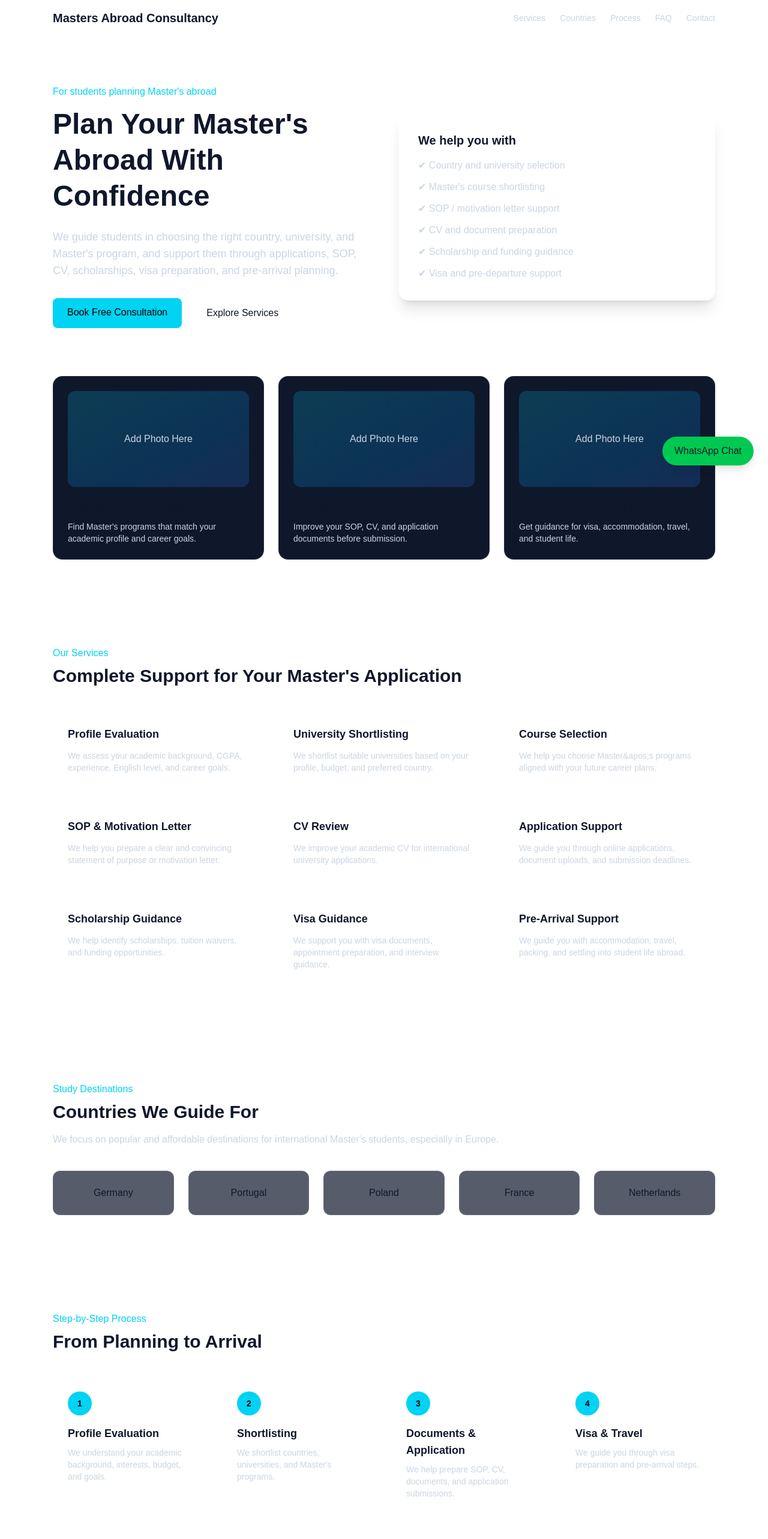
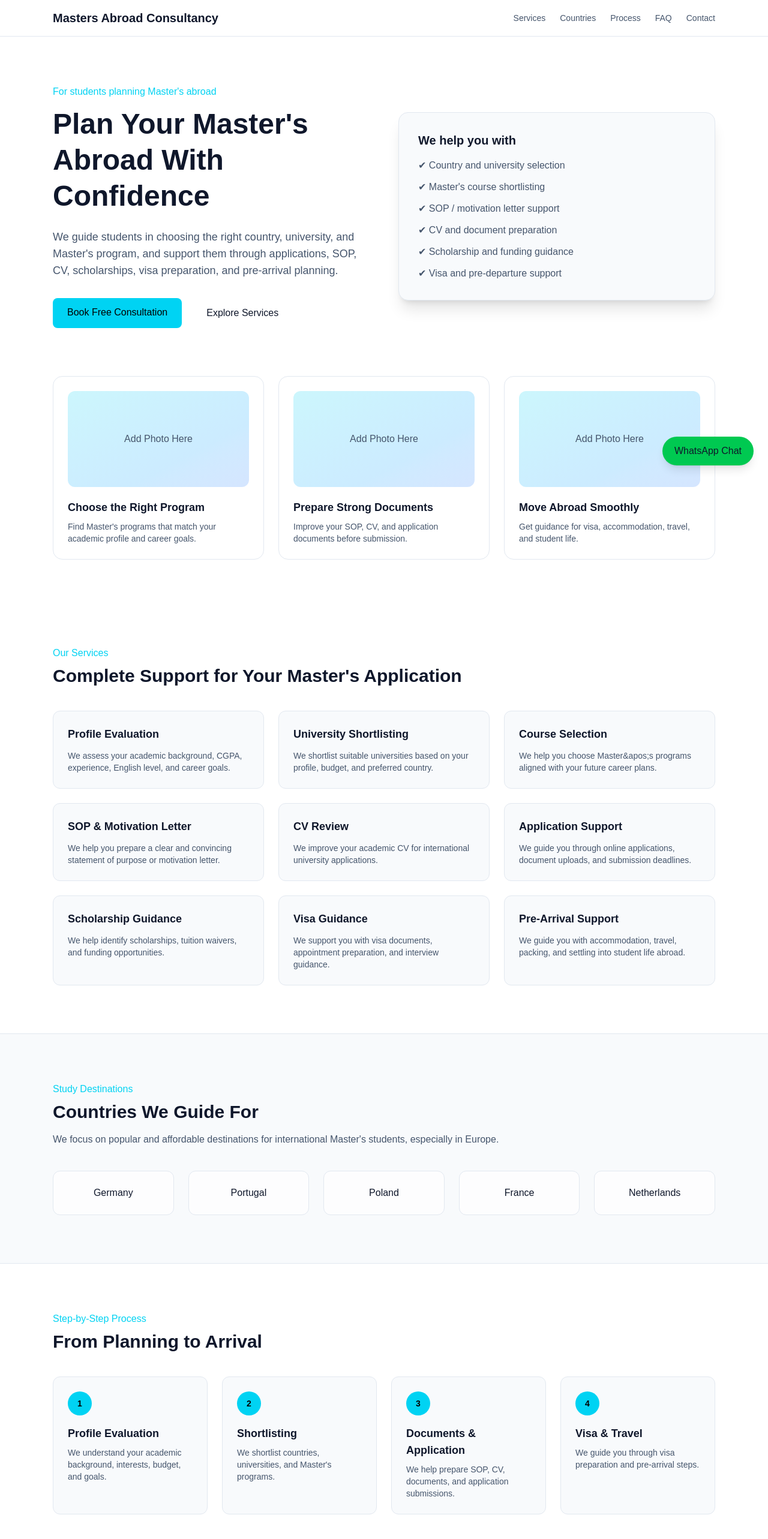
Before and after one commit to pjsr39/student-consultancy, a Next.js app: page / in a window 1280 px wide. Shown: the top 2566 px of the page at 60% size. Built offline with nearby package versions, Linux system fonts and the light colour scheme.

Commit message:
Update page.tsx

```diff
--- a/app/page.tsx
+++ b/app/page.tsx
@@ -5,11 +5,11 @@ export default function Page() {
     <main className="min-h-screen bg-white text-slate-900">
 
       {/* HEADER */}
-      <header className="sticky top-0 z-40 border-b border-white/10 bg-white/90 backdrop-blur">
+      <header className="sticky top-0 z-40 border-b border-slate-200 bg-white/90 backdrop-blur">
         <div className="max-w-6xl mx-auto px-6 py-4 flex justify-between items-center">
           <h1 className="text-xl font-semibold">Masters Abroad Consultancy</h1>
 
-          <nav className="hidden md:flex gap-6 text-sm text-slate-300">
+          <nav className="hidden md:flex gap-6 text-sm text-slate-600">
             <a href="#services" className="hover:text-cyan-400">Services</a>
             <a href="#countries" className="hover:text-cyan-400">Countries</a>
             <a href="#process" className="hover:text-cyan-400">Process</a>
@@ -30,7 +30,7 @@ export default function Page() {
             Plan Your Master&apos;s Abroad With Confidence
           </h2>
 
-          <p className="mt-6 text-slate-300 text-lg">
+          <p className="mt-6 text-slate-600 text-lg">
             We guide students in choosing the right country, university,
             and Master&apos;s program, and support them through applications,
             SOP, CV, scholarships, visa preparation, and pre-arrival planning.
@@ -53,12 +53,12 @@ export default function Page() {
           </div>
         </div>
 
-        <div className="bg-white/5 border border-white/10 rounded-2xl p-8 shadow-xl">
+        <div className="bg-slate-50 border border-slate-200 rounded-2xl p-8 shadow-xl">
           <h3 className="text-xl font-semibold mb-4">
             We help you with
           </h3>
 
-          <ul className="space-y-3 text-slate-300">
+          <ul className="space-y-3 text-slate-600">
             <li>✔ Country and university selection</li>
             <li>✔ Master&apos;s course shortlisting</li>
             <li>✔ SOP / motivation letter support</li>
@@ -88,14 +88,14 @@ export default function Page() {
           ].map((item) => (
             <div
               key={item.title}
-              className="bg-slate-900 border border-white/10 rounded-2xl p-6"
+              className="bg-white border border-slate-200 rounded-2xl p-6"
             >
-              <div className="h-40 bg-gradient-to-br from-cyan-400/20 to-blue-500/20 rounded-xl mb-5 flex items-center justify-center text-slate-300">
+              <div className="h-40 bg-gradient-to-br from-cyan-400/20 to-blue-500/20 rounded-xl mb-5 flex items-center justify-center text-slate-600">
                 Add Photo Here
               </div>
               <h3 className="text-lg font-semibold">{item.title}</h3>
               <p
-                className="mt-2 text-sm text-slate-300"
+                className="mt-2 text-sm text-slate-600"
                 dangerouslySetInnerHTML={{ __html: item.text }}
               />
             </div>
@@ -151,17 +151,17 @@ export default function Page() {
           ].map((service) => (
             <div
               key={service.title}
-              className="border border-white/10 bg-white/5 hover:bg-white/10 transition p-6 rounded-xl"
+              className="border border-slate-200 bg-slate-50 hover:bg-white/10 transition p-6 rounded-xl"
             >
               <h3 className="font-semibold text-lg">{service.title}</h3>
-              <p className="mt-3 text-sm text-slate-300">{service.text}</p>
+              <p className="mt-3 text-sm text-slate-600">{service.text}</p>
             </div>
           ))}
         </div>
       </section>
 
       {/* COUNTRIES */}
-      <section id="countries" className="bg-white/5 border-y border-white/10">
+      <section id="countries" className="bg-slate-50 border-y border-slate-200">
         <div className="max-w-6xl mx-auto px-6 py-20">
           <p className="text-cyan-400 font-medium mb-2">Study Destinations</p>
 
@@ -169,7 +169,7 @@ export default function Page() {
             Countries We Guide For
           </h2>
 
-          <p className="text-slate-300 mb-10 max-w-3xl">
+          <p className="text-slate-600 mb-10 max-w-3xl">
             We focus on popular and affordable destinations for international
             Master&apos;s students, especially in Europe.
           </p>
@@ -184,7 +184,7 @@ export default function Page() {
             ].map((country) => (
               <div
                 key={country}
-                className="border border-white/10 bg-slate-900/70 p-6 rounded-xl font-medium hover:border-cyan-400 transition"
+                className="border border-slate-200 bg-white/70 p-6 rounded-xl font-medium hover:border-cyan-400 transition"
               >
                 {country}
               </div>
@@ -224,13 +224,13 @@ export default function Page() {
               text: "We guide you through visa preparation and pre-arrival steps."
             }
           ].map((item) => (
-            <div key={item.step} className="bg-white/5 border border-white/10 p-6 rounded-xl">
+            <div key={item.step} className="bg-slate-50 border border-slate-200 p-6 rounded-xl">
               <div className="w-10 h-10 rounded-full bg-cyan-400 text-black flex items-center justify-center font-bold mb-4">
                 {item.step}
               </div>
               <h3 className="font-semibold text-lg">{item.title}</h3>
               <p
-                className="mt-2 text-slate-300"
+                className="mt-2 text-slate-600"
                 dangerouslySetInnerHTML={{ __html: item.text }}
               />
             </div>
@@ -241,7 +241,7 @@ export default function Page() {
       {/* WHY CHOOSE US */}
       <section className="max-w-6xl mx-auto px-6 py-20">
         <div className="grid md:grid-cols-2 gap-10 items-center">
-          <div className="bg-gradient-to-br from-cyan-400/20 to-blue-500/20 rounded-2xl h-80 flex items-center justify-center text-slate-300 border border-white/10">
+          <div className="bg-gradient-to-br from-cyan-400/20 to-blue-500/20 rounded-2xl h-80 flex items-center justify-center text-slate-600 border border-slate-200">
             Add Student / University Photo Here
           </div>
 
@@ -251,13 +251,13 @@ export default function Page() {
               Practical Guidance for Serious Master&apos;s Applicants
             </h2>
 
-            <p className="text-slate-300 mb-6">
+            <p className="text-slate-600 mb-6">
               Applying for a Master&apos;s abroad can be confusing because every
               country, university, and program has different requirements. We
               simplify the process and help you avoid common mistakes.
             </p>
 
-            <ul className="space-y-3 text-slate-300">
+            <ul className="space-y-3 text-slate-600">
               <li>✔ Personalized guidance, not generic advice</li>
               <li>✔ Focus on suitable and realistic university options</li>
               <li>✔ Support for documents and application strategy</li>
@@ -268,7 +268,7 @@ export default function Page() {
       </section>
 
       {/* FAQ */}
-      <section id="faq" className="bg-white/5 border-y border-white/10">
+      <section id="faq" className="bg-slate-50 border-y border-slate-200">
         <div className="max-w-4xl mx-auto px-6 py-20">
           <p className="text-cyan-400 font-medium mb-2">FAQ</p>
 
@@ -295,13 +295,13 @@ export default function Page() {
                 a: "Ideally, students should start 8 to 12 months before the intended intake."
               }
             ].map((faq) => (
-              <div key={faq.q} className="bg-slate-900/70 border border-white/10 rounded-xl p-6">
+              <div key={faq.q} className="bg-white/70 border border-slate-200 rounded-xl p-6">
                 <h3
                   className="font-semibold"
                   dangerouslySetInnerHTML={{ __html: faq.q }}
                 />
                 <p
-                  className="mt-2 text-slate-300 text-sm"
+                  className="mt-2 text-slate-600 text-sm"
                   dangerouslySetInnerHTML={{ __html: faq.a }}
                 />
               </div>
@@ -312,14 +312,14 @@ export default function Page() {
 
       {/* CONTACT FORM */}
       <section id="contact" className="max-w-4xl mx-auto px-6 py-20">
-        <div className="border border-white/10 bg-white/5 rounded-2xl p-8">
+        <div className="border border-slate-200 bg-slate-50 rounded-2xl p-8">
           <p className="text-cyan-400 font-medium mb-2">Get Started</p>
 
           <h2 className="text-3xl font-semibold">
             Book a Free Student Consultation
           </h2>
 
-          <p className="mt-3 text-slate-300">
+          <p className="mt-3 text-slate-600">
             Fill the form and we will contact you to discuss your Master&apos;s
             abroad plan.
           </p>
@@ -354,7 +354,7 @@ export default function Page() {
               name="name"
               placeholder="Full Name"
               required
-              className="p-3 rounded bg-slate-900 border border-white/10"
+              className="p-3 rounded bg-white border border-slate-200"
             />
 
             <input
@@ -362,25 +362,25 @@ export default function Page() {
               type="email"
               placeholder="Email"
               required
-              className="p-3 rounded bg-slate-900 border border-white/10"
+              className="p-3 rounded bg-white border border-slate-200"
             />
 
             <input
               name="phone"
               placeholder="WhatsApp / Phone Number"
-              className="p-3 rounded bg-slate-900 border border-white/10"
+              className="p-3 rounded bg-white border border-slate-200"
             />
 
             <input
               name="country"
               placeholder="Preferred Country"
-              className="p-3 rounded bg-slate-900 border border-white/10"
+              className="p-3 rounded bg-white border border-slate-200"
             />
 
             <input
               name="course"
               placeholder="Desired Master&apos;s Course"
-              className="p-3 rounded bg-slate-900 border border-white/10"
+              className="p-3 rounded bg-white border border-slate-200"
             />
 
             <button className="bg-cyan-400 hover:bg-cyan-300 text-black py-3 rounded font-medium">
@@ -391,7 +391,7 @@ export default function Page() {
       </section>
 
       {/* FOOTER */}
-      <footer className="border-t border-white/10 py-6 text-center text-sm text-slate-400">
+      <footer className="border-t border-slate-200 py-6 text-center text-sm text-slate-400">
         © 2026 Masters Abroad Consultancy. All rights reserved.
       </footer>
 
```
